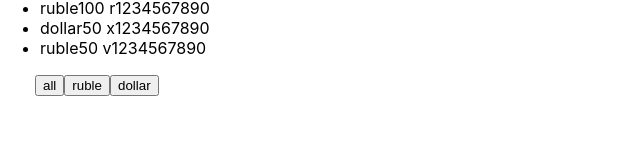
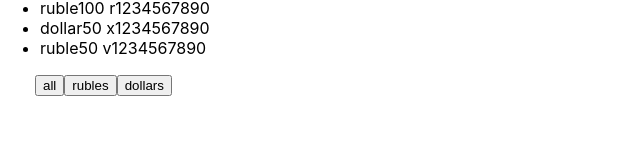
Before and after one commit to mayakovslky/micro-task-filter, a React (Create React App) app: page / in a window 1280 px wide. Shown: the part 118-283 px from the top of the page, without its empty margins (0-640 px from the left). Built offline with nearby package versions, Linux system fonts and the light colour scheme.

Commit message:
Add NewComponent

```diff
--- a/src/App.tsx
+++ b/src/App.tsx
@@ -48,8 +48,8 @@ function App() {
             </ul>
             <div style={{marginLeft: '35px'}}>
                 <button onClick={() => onClickFilterHandler('all')}>all</button>
-                <button onClick={() => onClickFilterHandler('ruble')}>ruble</button>
-                <button onClick={() => onClickFilterHandler('dollar')}>dollar</button>
+                <button onClick={() => onClickFilterHandler('ruble')}>rubles</button>
+                <button onClick={() => onClickFilterHandler('dollar')}>dollars</button>
             </div>
         </>
     );
```
Also changed, not shown: src/NewComponent.tsx (added, +7 -0 lines).
